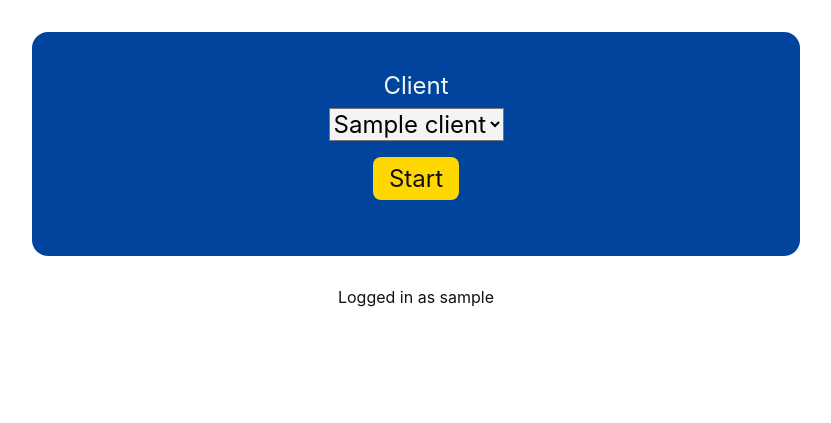
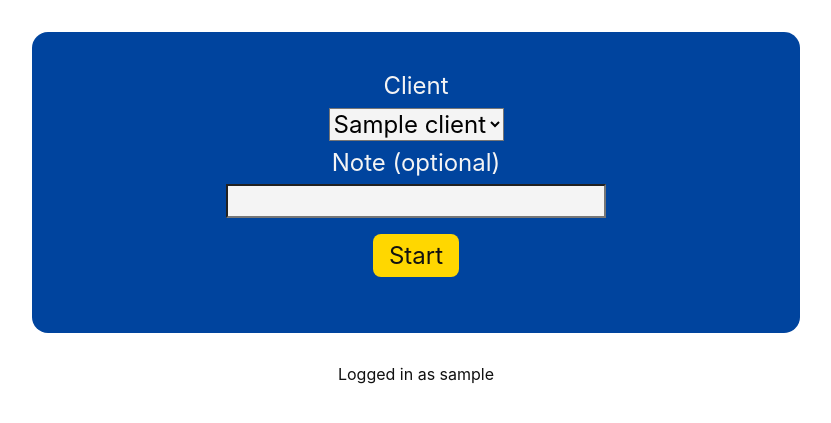
Before and after one commit to momentum-cohort-2020-01/example--time-tracker, a Django app: page / in a window 1280 px wide. Shown: the top 423 px of the page, without its empty margins (224-1055 px from the left). Run offline with Django 3.2, Linux system fonts and the light colour scheme; a user stored in the database is signed in; tables that the repository leaves empty hold one stand-in row (values such as "Sample post"); some libraries are stand-ins or nearby versions.

Commit message:
Add note to time tracker

```diff
--- a/static/js/tracker.js
+++ b/static/js/tracker.js
@@ -52,7 +52,7 @@ function setUpTimerForm () {
 
     fetch('/timer/start/', {
       method: 'POST',
-      body: JSON.stringify({ clientId: q('#client').value })
+      body: JSON.stringify({ clientId: q('#client').value, note: q('#note').value })
     })
       .then(res => res.json())
       .then(json => {
--- a/templates/tracker/homepage.html
+++ b/templates/tracker/homepage.html
@@ -16,8 +16,12 @@
           {% endfor %}
         </select>
       </div>
+      <div class="mv2">
+        <label for="note" class="db mb2">Note (optional)</label>
+        <input type="text" id="note" class="bg-near-white">
+      </div>
       <div class="mv3">
-        <button class="f3 link dim br3 ph3 pv2 mb2 dib near-black bg-yellow bw0">Start</button>
+        <button type="submit" class="f3 link dim br3 ph3 pv2 mb2 dib near-black bg-yellow bw0">Start</button>
       </div>
     </form>
   </div>
--- a/tracker/views.py
+++ b/tracker/views.py
@@ -44,6 +44,8 @@ def start_timer(request):
     # if not, give the user a warning
 
     client_pk = data.get('clientId')
+    note = data.get('note')
+
     if client_pk is None:
         return JsonResponse(
             {
@@ -72,6 +74,7 @@ def start_timer(request):
 
     # create a new WorkInterval for the current user and the client
     work_interval = request.user.intervals.create(client=client,
+                                                  note=note,
                                                   started_at=timezone.now())
 
     return JsonResponse({
@@ -79,6 +82,7 @@ def start_timer(request):
         "data": {
             "pk": work_interval.pk,
             "client_name": work_interval.client.name,
+            "note": work_interval.note,
             "started_at": work_interval.started_at
         },
     })
```
